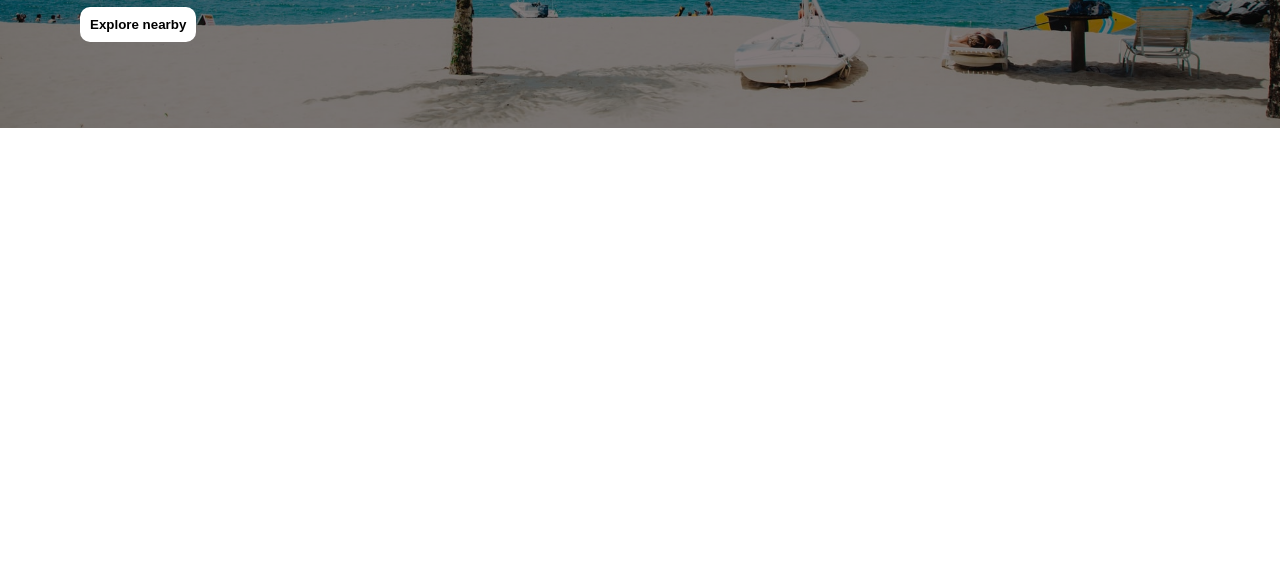
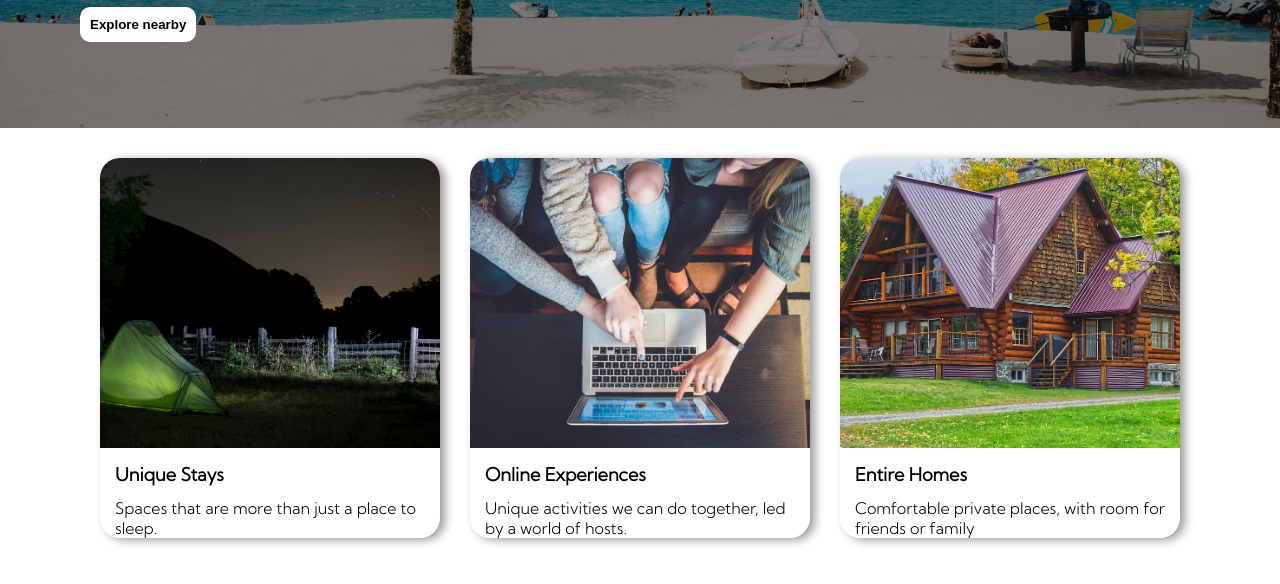
Before and after one commit to amssdias/airbnb-clone, a plain HTML site: page index.html in a window 1280 px wide. Shown: the part 560-1144 px from the top of the page. Before the commit the page ends 800 px from the top, so only its background shows below. Drawn offline with Linux system fonts and the light colour scheme.

Commit message:
Main Section - Cards Done

```diff
--- a/index.html
+++ b/index.html
@@ -116,6 +116,7 @@
 
         </div>
 
+        <!-- Header Middle Text-->
         <div class="header__slogan">
             <h1 class="heading-primary margin-bottom-xsmall">Go near</h1>
             <p class="paragraph margin-bottom-xsmall">Settle in somewhere new. Discover stays to live, work, or just relax.</p>
@@ -125,6 +126,30 @@
 
     </header>
 
+    <!-- Main content -->
+    <main class="main-section">
+
+        <!-- Section cards -->
+        <section class="section-cards">
+            <div class="card margin-right-medium">
+                <img class="card--image" src="img/card-1.jpg" alt="Photo 1">
+                <h3 class="card--heading">Unique Stays</h3>
+                <p class="card--paragraph">Spaces that are more than just a place to sleep.</p>
+            </div>
+
+            <div class="card margin-right-medium">
+                <img class="card--image" src="img/card-2.jpg" alt="Photo 1">
+                <h3 class="card--heading">Online Experiences</h3>
+                <p class="card--paragraph">Unique activities we can do together, led by a world of hosts.</p>
+            </div>
+
+            <div class="card">
+                <img class="card--image" src="img/card-3.jpg" alt="Photo 1">
+                <h3 class="card--heading">Entire Homes</h3>
+                <p class="card--paragraph">Comfortable private places, with room for friends or family</p>
+            </div>
+        </section>
+    </main>
 
 </body>
 </html>
--- /dev/null
+++ b/sass/components/_card.scss
@@ -0,0 +1,35 @@
+.card
+{
+    height: 38rem;
+    width: 35%;
+    border-radius: 2rem;
+    cursor: pointer;
+
+    box-shadow: .5rem .2rem 1rem rgb(0, 0, 0, 0.4);
+
+    &--image
+    {
+        object-fit: cover;
+        height: 29rem;
+        width: 100%;
+        border-top-right-radius: 2rem;
+        border-top-left-radius: 2rem;
+    }
+
+    &__text {
+        border: 1px solid green;
+    }
+
+    &--heading {
+        font-size: 1.8rem;
+        padding: 1.2rem 1.5rem;
+    }
+
+    &--paragraph
+    {
+        padding: 0rem 1.5rem;
+        padding-top: -1rem;
+        font-size: 1.6rem;
+        font-weight: 0;
+    }
+}
--- a/sass/main.scss
+++ b/sass/main.scss
@@ -6,6 +6,7 @@
 @import "base/utilities.scss";
 
 @import "components/button.scss";
+@import "components/card.scss";
 @import "components/covid-bar.scss";
 @import "components/logo.scss";
 @import "components/nav-bar.scss";
--- a/sass/pages/_home.scss
+++ b/sass/pages/_home.scss
@@ -0,0 +1,11 @@
+.main-section {
+
+}
+
+.section-cards
+{
+    display: flex;
+    justify-content: center;
+    padding: 3rem 10rem;
+    padding-bottom: 10rem;
+}
```
Also changed, not shown: css/main.css, img/card-1.jpg (added), img/card-2.jpg (added), img/card-3.jpg (added), 1 other file.
